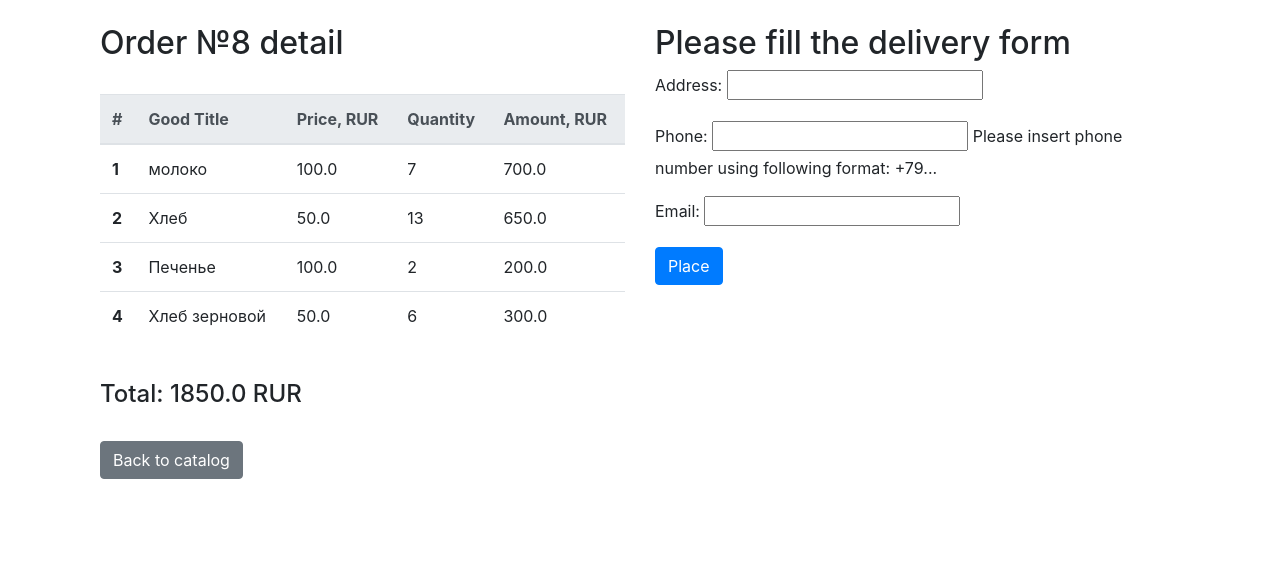
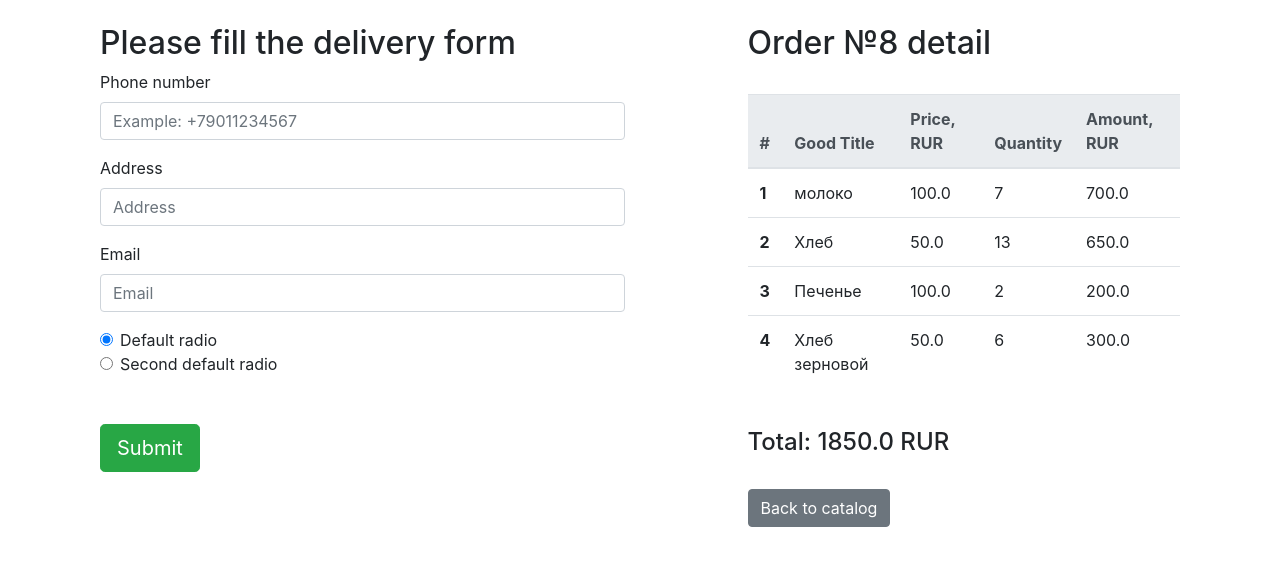
Before and after one commit to MariaImangalina/shop, a Django app: page /orders/checkout/ in a window 1280 px wide. Shown: the part 62-628 px from the top of the page. Run offline with Django 3.2, Linux system fonts and the light colour scheme; a user stored in the database is signed in; data comes from the database, SQL or seed files in the repository; some libraries are stand-ins or nearby versions.

Commit message:
prettify checkout form

```diff
--- a/goods/templates/goods/good_list.html
+++ b/goods/templates/goods/good_list.html
@@ -5,7 +5,7 @@
 
     <div class='row'>
         {% for good in good_list %}
-        <div class="card col-lg-3 mx-2 my-2" style="width: 18rem;">
+        <div class="card col-lg-3 m-2" style="width: 18rem;">
             <a href="{% url 'goods:detail' pk=good.pk %}">
                 <img class="card-img-top" height=170px width=50px src="{{ good.pic.url }}" alt="Card image cap">
             </a>
--- a/orders/templates/orders/checkout.html
+++ b/orders/templates/orders/checkout.html
@@ -4,10 +4,55 @@
 
 <div class=container>
     <div class='row'>
+
         <div class='col-lg-6'>
+
+            <h2>Please fill the delivery form</h2>
+
+            <form method='POST' action="{% url 'orders:checkout' %}">
+                {% csrf_token %}
+                <div class="form-group">
+                  <label>Phone number</label>
+                  <input type="text" class="form-control" placeholder="Example: +79011234567" name='phone'>
+                </div>
+
+                <div class="form-group">
+                  <label>Address</label>
+                  <input type="text" class="form-control" placeholder="Address" name='address'>
+                </div>
+
+                <div class="form-group">
+                    <label>Email</label>
+                    <input type="email" class="form-control" placeholder="Email" name='email'>
+                </div>
+
+                <div class="form-check">
+                    <input class="form-check-input" type="radio" name="exampleRadios" id="exampleRadios1" value="option1" checked>
+                    <label class="form-check-label" for="exampleRadios1">
+                      Default radio
+                    </label>
+                </div>
+                <div class="form-check">
+                    <input class="form-check-input" type="radio" name="exampleRadios" id="exampleRadios2" value="option2">
+                    <label class="form-check-label" for="exampleRadios2">
+                      Second default radio
+                    </label>
+                </div>
+
+                <br>
+                <br>
+                <button type="submit" class="btn btn-success btn-lg">Submit</button>
+
+              </form>
+
+        </div>
+
+        <div class='col-lg-1'></div>
+
+        <div class='col-lg-5'>
             <h2>Order №{{ object.id }} detail</h2>
             <br>
-            <table class='table thead-light table-hover'>
+            <table class='table thead-light'>
                 <thead class='thead-light'>
                     <tr>
                         <th scope='col'>#</th>
@@ -31,26 +76,12 @@
             <br>
             <h4>Total: {{ object.get_total }} RUR</h4>
             <br>
-
-        </div>
-
-        <div class='col-lg-6'>
-
-            <h2>Please fill the delivery form</h2>
-
-            <form method='POST'>
-                <div class='form-group'>
-                    {% csrf_token %}
-                    {{ form.as_p }}
-                    <input class='btn btn-primary' type="submit" value="Place">
-                </div>
-            </form>
-
+            <a class = 'btn btn-secondary' role='button' href="{% url 'goods:all' %}">Back to catalog</a>
 
         </div>
 
 </div>
-<a class = 'btn btn-secondary' role='button' href="{% url 'goods:all' %}">Back to catalog</a>
+
 </div>
 </div>
 
```
